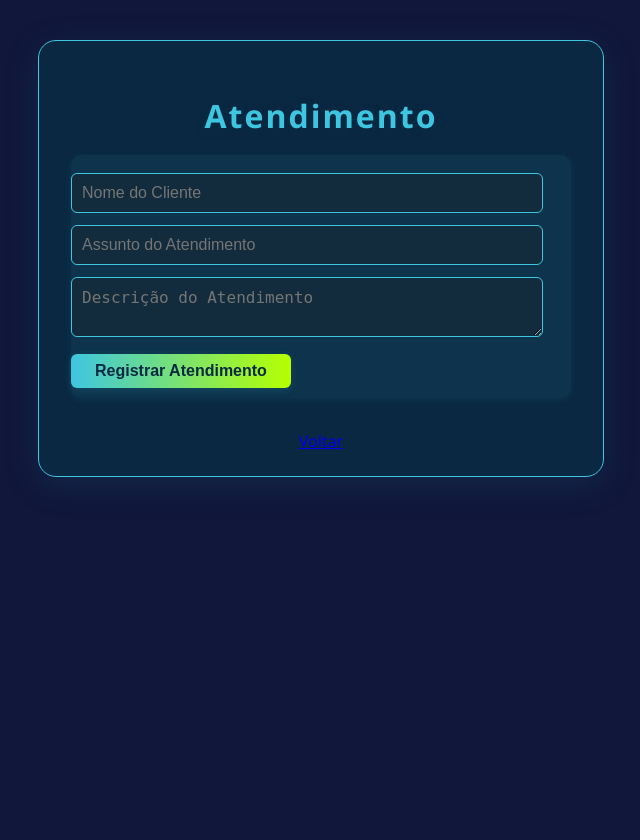
After one commit to sandrim01/chamado, a Flask app: template templates/atendimento.html in a window 1280 px wide. The commit adds this page. Shown: the whole page, without its empty margins (319-959 px from the left). Run offline with Flask 3, Linux system fonts and the light colour scheme; the template is opened without the code that fills it, so the values that code supplies are empty; some libraries are stand-ins or nearby versions.

Commit message:
feat(atendimento): funcionários também podem atender chamados

```diff
--- a/app.py
+++ b/app.py
@@ -211,6 +211,21 @@ def usuarios():
     conn.close()
     return render_template('usuarios.html', usuarios=usuarios)
 
+@app.route('/atendimento', methods=['GET', 'POST'])
+@login_required
+def atendimento():
+    if current_user.papel not in ['admin', 'funcionario']:
+        flash('Apenas administradores e funcionários podem acessar o formulário de atendimento.', 'danger')
+        return redirect(url_for('index'))
+    if request.method == 'POST':
+        cliente = request.form['cliente']
+        assunto = request.form['assunto']
+        descricao = request.form['descricao']
+        # Aqui você pode salvar o atendimento em uma tabela específica se desejar
+        flash('Atendimento registrado com sucesso!', 'success')
+        return redirect(url_for('atendimento'))
+    return render_template('atendimento.html')
+
 if __name__ == '__main__':
     create_tables()
     app.run(debug=True, host='0.0.0.0')
--- /dev/null
+++ b/templates/atendimento.html
@@ -0,0 +1,23 @@
+<!DOCTYPE html>
+<html lang="pt-br">
+<head>
+    <meta charset="UTF-8">
+    <title>Formulário de Atendimento</title>
+    <link rel="stylesheet" href="/static/style.css">
+    <link rel="icon" type="image/x-icon" href="/static/favicon.ico">
+</head>
+<body>
+    <div class="container" style="max-width: 500px;">
+        <h1>Atendimento</h1>
+        <form method="post" class="form-chamado">
+            <input type="text" name="cliente" placeholder="Nome do Cliente" required><br>
+            <input type="text" name="assunto" placeholder="Assunto do Atendimento" required><br>
+            <textarea name="descricao" placeholder="Descrição do Atendimento" required></textarea><br>
+            <button type="submit">Registrar Atendimento</button>
+        </form>
+        <div style="text-align:center;margin-top:10px;">
+            <a href="/">Voltar</a>
+        </div>
+    </div>
+</body>
+</html>
--- a/templates/index.html
+++ b/templates/index.html
@@ -63,6 +63,11 @@
                         <form action="/excluir/{{ c[0] }}" method="post" style="display:inline;">
                             <button type="submit">Excluir</button>
                         </form>
+                        {% if current_user.papel in ['admin', 'funcionario'] %}
+                        <a href="/atendimento" style="display:inline-block; margin-left: 4px;">
+                            <button type="button">Atender</button>
+                        </a>
+                        {% endif %}
                     </td>
                 </tr>
                 {% endfor %}
```
